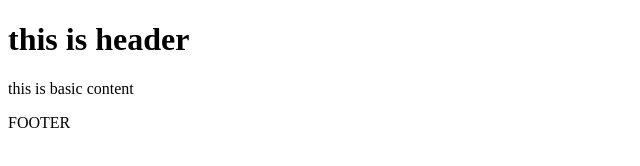
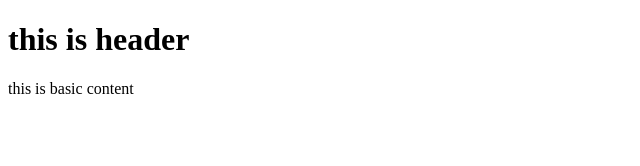
Before and after one commit to osamatoama/intro, a plain HTML site: page index.html in a window 1280 px wide. Shown: the full height of the page, 0-640 px from the left. Drawn offline with Linux system fonts and the light colour scheme.

Commit message:
Revert "add footer"
This reverts commit cdee4a65e18cf6e724807be27acc67227a085d23.

```diff
--- a/index.html
+++ b/index.html
@@ -12,7 +12,6 @@
     <section class="content">
         <p>this is basic content </p>
     </section>
-    <footer> FOOTER </footer>
 </body>
 
 </html>
```
